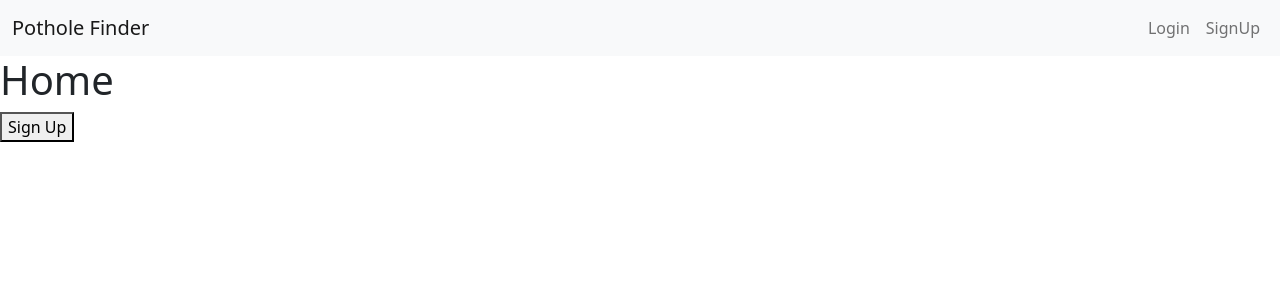
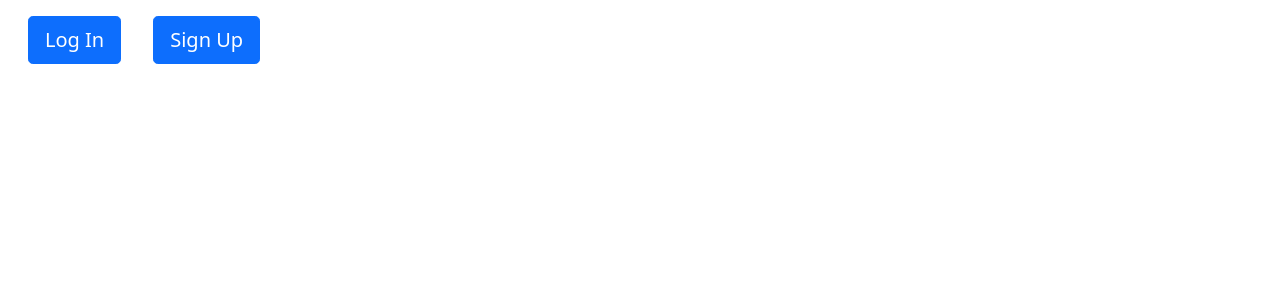
Before and after one commit to deepdive-bootcamp-team-pf/pothole-finder, a React (Create React App) app in the folder frontend/: page / in a window 1280 px wide. Shown: the top 300 px of the page. Built offline with nearby package versions, Linux system fonts and the light colour scheme.

Commit message:
worked on home page buttons

```diff
--- a/frontend/src/ui/App.js
+++ b/frontend/src/ui/App.js
@@ -10,14 +10,11 @@ import {SignUpPopup} from "./SignUp/SignUpPopup"
 export const App = () => (
     <>
         <BrowserRouter>
-            <Navigation/>
             <Routes>
-
                 <Route  path='/' element={<Home />} />
                 <Route path='*' element={<FourOhFour />} />
                 <Route exact path='/SeverityPhotoPage' component={<SeverityPhotoPage />} />
                 <Route path='/signup' element={<SignUpPopup/>}/>
-
             </Routes>
         </BrowserRouter>
     </>
--- a/frontend/src/ui/Home.js
+++ b/frontend/src/ui/Home.js
@@ -1,12 +1,15 @@
 import React from 'react'
 import {SignUpPopup} from "./SignUp/SignUpPopup";
+import {Button, Container} from "react-bootstrap";
 
 
 export const Home = () => {
   return (
     <>
-      <h1>Home</h1>
-        <SignUpPopup/>
+        <Container fluid>
+            <Button className={'m-3'} size={'lg'}>Log In</Button>
+            <SignUpPopup/>
+        </Container>
     </>
   )
 }
--- a/frontend/src/ui/SignUp/Popup.js
+++ b/frontend/src/ui/SignUp/Popup.js
@@ -1,12 +1,12 @@
 import React from 'react'
 import './Popup.css'
-import {Container} from "react-bootstrap";
+import {Button, Container} from "react-bootstrap";
 
 export function Popup(props) {
     return (props.trigger) ? (
             <Container fluid className={'popup d-flex justify-content-center align-items-center'}>
                 <Container fluid className={'popup-inner rounded border'}>
-                    <button className={'close-btn'} onClick={() => props.setTrigger(false)}>close</button>
+                    <Button className={'close-btn'} onClick={() => props.setTrigger(false)}>close</Button>
                     {props.children}
                 </Container>
             </Container>
--- a/frontend/src/ui/SignUp/SignUpPopup.js
+++ b/frontend/src/ui/SignUp/SignUpPopup.js
@@ -2,13 +2,14 @@ import {Popup} from "./Popup"
 import React from "react"
 import {useState} from 'react'
 import {SignUpForm} from "./SignUpForm";
+import {Button} from "react-bootstrap";
 
 
 export function SignUpPopup() {
     const [buttonPopup, setButtonPopup] = useState(false);
     return (
         <>
-            <button onClick={() => setButtonPopup(true)}>Sign Up</button>
+            <Button className={'m-3'} size={'lg'} onClick={() => setButtonPopup(true)}>Sign Up</Button>
             <Popup trigger={buttonPopup} setTrigger={setButtonPopup}>
                 <h2 className={'p-3 text-center'}>Sign Up</h2>
                 <p className={'m-0 p-0'}>Signing up is free and easy.</p>
```
Also changed, not shown: frontend/src/ui/Home.css (added).
